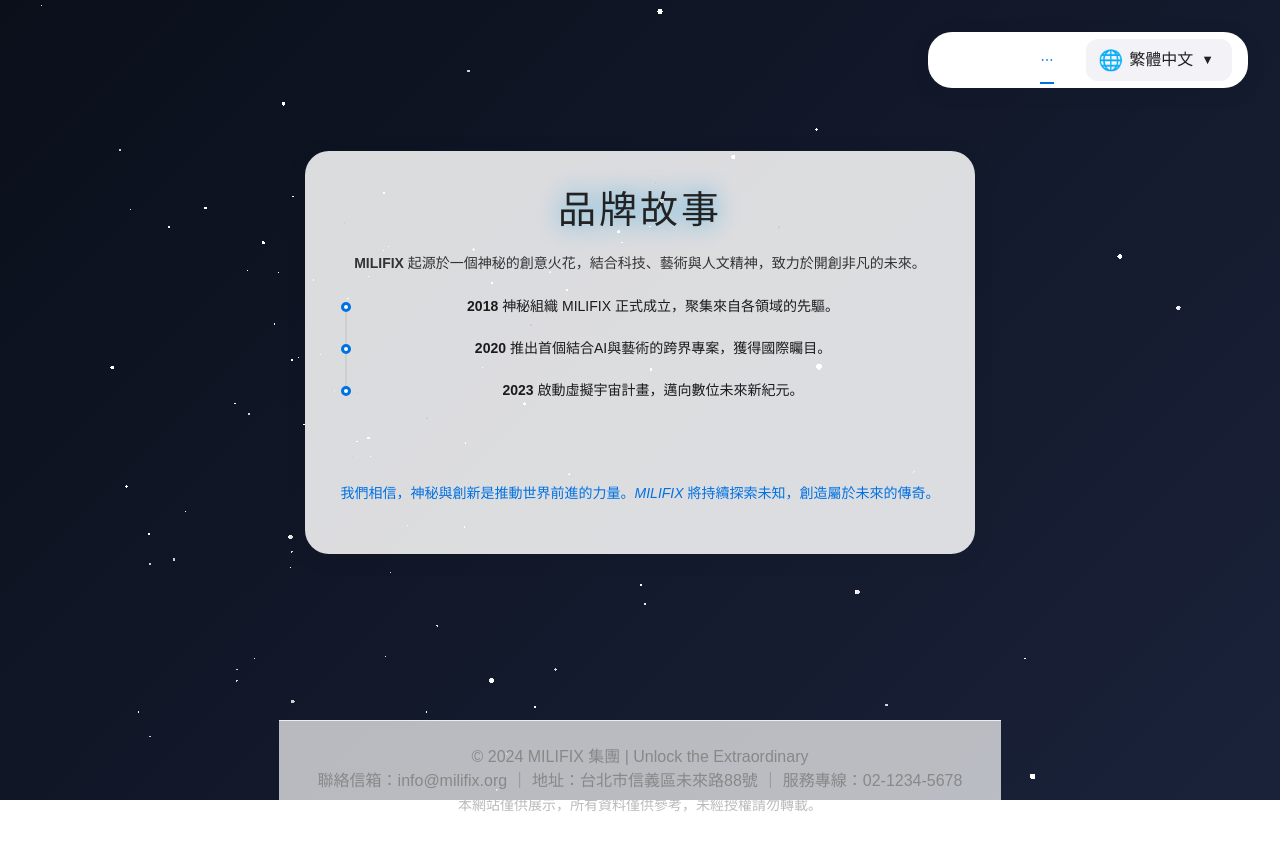
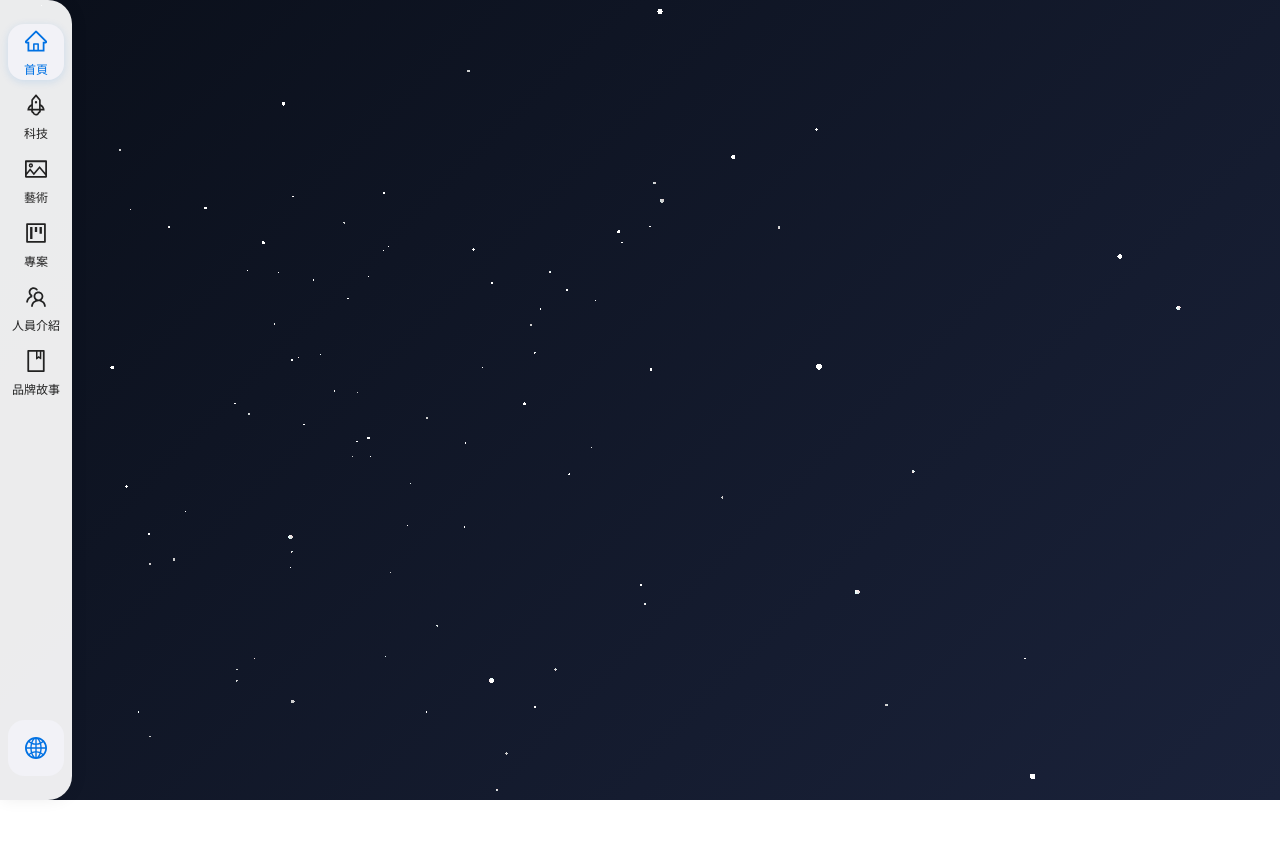
Before and after one commit to div-sir/milifix-react, a React (Vite) app: page / in a window 1280 px wide. Shown: the top 850 px of the page. Built offline with nearby package versions, Linux system fonts and the light colour scheme.

Commit message:
頁面切換動畫、左側極簡側邊欄、每頁多卡片

```diff
--- a/package.json
+++ b/package.json
@@ -12,6 +12,7 @@
   },
   "dependencies": {
     "antd": "^5.26.4",
+    "framer-motion": "^11.0.0",
     "ogl": "^1.0.11",
     "react": "^19.1.0",
     "react-bits": "^1.0.5",
--- a/src/App.jsx
+++ b/src/App.jsx
@@ -8,7 +8,8 @@ import Art from './Art';
 import Project from './Project';
 import Team from './Team';
 import Particles from './Particles';
-//import { Fireflies } from 'react-bits';
+import { AnimatePresence, motion } from 'framer-motion';
+import { useState } from 'react';
 
 const { Header, Content, Footer } = Layout;
 const { Title, Paragraph } = Typography;
@@ -24,13 +25,51 @@ const story = {
   vision: '我們相信，神秘與創新是推動世界前進的力量。MILIFIX 將持續探索未知，創造屬於未來的傳奇。'
 };
 
+const pageMap = {
+  '/': { key: 'home', node: <div style={{ display: 'flex', justifyContent: 'center', alignItems: 'center', minHeight: '80vh', padding: '2vw' }}>
+    <div style={{ borderRadius: 24, boxShadow: '0 4px 24px 0 #0001', padding: 36, maxWidth: 700, width: '100%', margin: '48px 0', background: 'rgba(255,255,255,0.85)' }}>
+      <Title level={1} style={{ color: '#222', textAlign: 'center', fontFamily: 'Orbitron, Arial, sans-serif' }}>{story.title}</Title>
+      <Paragraph strong style={{ color: '#333', textAlign: 'center' }}>{story.intro}</Paragraph>
+      <Timeline
+        items={story.timeline.map(item => ({
+          color: '#0071e3',
+          children: <span><b>{item.year}</b> {item.event}</span>
+        }))}
+        style={{ margin: '2em 0' }}
+      />
+      <Paragraph italic style={{ color: '#0071e3', textAlign: 'center' }}>{story.vision}</Paragraph>
+    </div>
+  </div> },
+  '/story': { key: 'story', node: <Story /> },
+  '/tech': { key: 'tech', node: <Tech /> },
+  '/art': { key: 'art', node: <Art /> },
+  '/project': { key: 'project', node: <Project /> },
+  '/team': { key: 'team', node: <Team /> },
+};
+
+function getPageKey(path) {
+  if (path.startsWith('/story')) return 'story';
+  if (path.startsWith('/tech')) return 'tech';
+  if (path.startsWith('/art')) return 'art';
+  if (path.startsWith('/project')) return 'project';
+  if (path.startsWith('/team')) return 'team';
+  return 'home';
+}
+
+function getPageNode(path) {
+  if (path.startsWith('/story')) return <Story />;
+  if (path.startsWith('/tech')) return <Tech />;
+  if (path.startsWith('/art')) return <Art />;
+  if (path.startsWith('/project')) return <Project />;
+  if (path.startsWith('/team')) return <Team />;
+  return pageMap['/'].node;
+}
+
 function App() {
-  const path = window.location.pathname;
-  if (path.startsWith('/story')) return <><Particles /><Story /></>;
-  if (path.startsWith('/tech')) return <><Particles /><Tech /></>;
-  if (path.startsWith('/art')) return <><Particles /><Art /></>;
-  if (path.startsWith('/project')) return <><Particles /><Project /></>;
-  if (path.startsWith('/team')) return <><Particles /><Team /></>;
+  const [location, setLocation] = useState(window.location.pathname);
+  window.onpopstate = () => setLocation(window.location.pathname);
+  const pageKey = getPageKey(location);
+  const pageNode = getPageNode(location);
 
   return (
     <ConfigProvider
@@ -43,26 +82,24 @@ function App() {
     >
       <div style={{ minHeight: '100vh' }}>
         <Particles />
-        <NavBar active="home" />
-        <div style={{ display: 'flex', justifyContent: 'center', alignItems: 'center', minHeight: '80vh', padding: '2vw' }}>
-          <div style={{ borderRadius: 24, boxShadow: '0 4px 24px 0 #0001', padding: 36, maxWidth: 700, width: '100%', margin: '48px 0', background: 'rgba(255,255,255,0.85)' }}>
-            <Title level={1} style={{ color: '#222', textAlign: 'center', fontFamily: 'Orbitron, Arial, sans-serif' }}>{story.title}</Title>
-            <Paragraph strong style={{ color: '#333', textAlign: 'center' }}>{story.intro}</Paragraph>
-            <Timeline
-              items={story.timeline.map(item => ({
-                color: '#0071e3',
-                children: <span><b>{item.year}</b> {item.event}</span>
-              }))}
-              style={{ margin: '2em 0' }}
-            />
-            <Paragraph italic style={{ color: '#0071e3', textAlign: 'center' }}>{story.vision}</Paragraph>
-          </div>
-        </div>
-        <div style={{ color: '#888', textAlign: 'center', width: '100%', padding: '24px 0', fontSize: 16, borderTop: '1px solid #eee', marginTop: 48, background: 'rgba(255,255,255,0.7)' }}>
-          &copy; 2024 MILIFIX 集團 | Unlock the Extraordinary<br/>
-          聯絡信箱：info@milifix.org ｜ 地址：台北市信義區未來路88號 ｜ 服務專線：02-1234-5678<br/>
-          <span style={{ color: '#bbb', fontSize: 14 }}>本網站僅供展示，所有資料僅供參考，未經授權請勿轉載。</span>
-        </div>
+        <NavBar active={pageKey} />
+        <AnimatePresence mode="wait">
+          <motion.div
+            key={pageKey}
+            initial={{ opacity: 0, y: 32 }}
+            animate={{ opacity: 1, y: 0 }}
+            exit={{ opacity: 0, y: -32 }}
+            transition={{ duration: 0.45, ease: 'easeInOut' }}
+            style={{ minHeight: '100vh', marginLeft: 72 }}
+          >
+            {pageNode}
+            <div style={{ color: '#888', textAlign: 'center', width: '100%', padding: '24px 0', fontSize: 16, borderTop: '1px solid #eee', marginTop: 48, background: 'rgba(255,255,255,0.7)' }}>
+              &copy; 2024 MILIFIX 集團 | Unlock the Extraordinary<br/>
+              聯絡信箱：info@milifix.org ｜ 地址：台北市信義區未來路88號 ｜ 服務專線：02-1234-5678<br/>
+              <span style={{ color: '#bbb', fontSize: 14 }}>本網站僅供展示，所有資料僅供參考，未經授權請勿轉載。</span>
+            </div>
+          </motion.div>
+        </AnimatePresence>
       </div>
     </ConfigProvider>
   );
--- a/src/NavBar.jsx
+++ b/src/NavBar.jsx
@@ -1,13 +1,14 @@
 import React, { useState } from 'react';
 import { Menu, Dropdown } from 'antd';
+import { HomeOutlined, RocketOutlined, PictureOutlined, ProjectOutlined, TeamOutlined, BookOutlined, GlobalOutlined } from '@ant-design/icons';
 
 const navItems = [
-  { key: 'home', label: '首頁', path: '/' },
-  { key: 'tech', label: '科技', path: '/tech' },
-  { key: 'art', label: '藝術', path: '/art' },
-  { key: 'project', label: '專案', path: '/project' },
-  { key: 'team', label: '人員介紹', path: '/team' },
-  { key: 'story', label: '品牌故事', path: '/story' },
+  { key: 'home', label: '首頁', path: '/', icon: <HomeOutlined /> },
+  { key: 'tech', label: '科技', path: '/tech', icon: <RocketOutlined /> },
+  { key: 'art', label: '藝術', path: '/art', icon: <PictureOutlined /> },
+  { key: 'project', label: '專案', path: '/project', icon: <ProjectOutlined /> },
+  { key: 'team', label: '人員介紹', path: '/team', icon: <TeamOutlined /> },
+  { key: 'story', label: '品牌故事', path: '/story', icon: <BookOutlined /> },
 ];
 
 const langOptions = [
@@ -20,53 +21,54 @@ export default function NavBar({ active, onLangChange, lang = 'zh' }) {
   const [langOpen, setLangOpen] = useState(false);
   const navigate = (path) => { window.location.href = path; };
   return (
-    <div
+    <aside
       style={{
         position: 'fixed',
-        top: 32,
-        right: 32,
+        top: 0,
+        left: 0,
+        height: '100vh',
+        width: 72,
+        background: 'rgba(255,255,255,0.92)',
+        boxShadow: '2px 0 16px 0 #0001',
         zIndex: 200,
-        background: '#fff',
-        borderRadius: 24,
-        boxShadow: '0 4px 24px 0 #0001',
-        padding: '0 16px',
         display: 'flex',
+        flexDirection: 'column',
         alignItems: 'center',
-        minHeight: 56,
-        minWidth: 320,
+        padding: '24px 0 0 0',
+        borderTopRightRadius: 24,
+        borderBottomRightRadius: 24,
         gap: 8,
       }}
     >
-      <Menu
-        mode="horizontal"
-        selectedKeys={[active]}
-        items={navItems.map(item => ({
-          key: item.key,
-          label: (
-            <span
-              onClick={() => navigate(item.path)}
-              style={{
-                padding: '0 16px',
-                fontWeight: 500,
-                fontSize: 16,
-                color: active === item.key ? '#111' : '#555',
-                borderRadius: 12,
-                background: active === item.key ? '#f2f2f7' : 'none',
-                transition: 'background 0.2s, color 0.2s',
-                cursor: 'pointer',
-                display: 'inline-block',
-              }}
-              onMouseEnter={e => {
-                e.target.style.background = '#f2f2f7';
-              }}
-              onMouseLeave={e => {
-                e.target.style.background = active === item.key ? '#f2f2f7' : 'none';
-              }}
-            >{item.label}</span>
-          )
-        }))}
-        style={{ background: 'none', borderBottom: 'none', flex: 1, minWidth: 0, justifyContent: 'flex-end' }}
-      />
+      <div style={{ flex: 1, width: '100%', display: 'flex', flexDirection: 'column', alignItems: 'center', gap: 8 }}>
+        {navItems.map(item => (
+          <div
+            key={item.key}
+            onClick={() => navigate(item.path)}
+            style={{
+              width: 56,
+              height: 56,
+              margin: '0 auto',
+              borderRadius: 16,
+              background: active === item.key ? '#f2f2f7' : 'none',
+              color: active === item.key ? '#0071e3' : '#222',
+              display: 'flex',
+              flexDirection: 'column',
+              alignItems: 'center',
+              justifyContent: 'center',
+              fontWeight: 500,
+              fontSize: 13,
+              cursor: 'pointer',
+              transition: 'background 0.2s, color 0.2s',
+              boxShadow: active === item.key ? '0 2px 8px #0071e322' : 'none',
+            }}
+            title={item.label}
+          >
+            <span style={{ fontSize: 22, marginBottom: 2 }}>{item.icon}</span>
+            <span style={{ fontSize: 12 }}>{item.label}</span>
+          </div>
+        ))}
+      </div>
       <Dropdown
         open={langOpen}
         onOpenChange={setLangOpen}
@@ -81,21 +83,12 @@ export default function NavBar({ active, onLangChange, lang = 'zh' }) {
             )
           }))
         }}
+        placement="rightTop"
       >
-        <div
-          className="lang-selected"
-          style={{
-            background: '#f2f2f7', color: '#222', padding: '6px 18px 6px 12px', borderRadius: 12,
-            fontSize: 16, display: 'flex', alignItems: 'center', marginLeft: 8,
-            cursor: 'pointer', userSelect: 'none', transition: 'background 0.2s',
-            fontWeight: 500
-          }}
-          onClick={() => setLangOpen(!langOpen)}
-        >
-          <span className="globe" style={{ fontSize: 20, marginRight: 6 }}>🌐</span>
-          {langOptions.find(opt => opt.key === lang)?.label || '繁體中文'}
+        <div style={{ width: 56, height: 56, borderRadius: 16, background: '#f2f2f7', color: '#0071e3', display: 'flex', alignItems: 'center', justifyContent: 'center', margin: '0 auto 24px auto', cursor: 'pointer', fontSize: 22 }}>
+          <GlobalOutlined />
         </div>
       </Dropdown>
-    </div>
+    </aside>
   );
 }
--- a/src/Tech.jsx
+++ b/src/Tech.jsx
@@ -41,6 +41,22 @@ export default function Tech() {
             <Paragraph italic style={{ color: '#0071e3', textAlign: 'center' }}>{tech.vision}</Paragraph>
           </div>
         </div>
+        <div style={{ display: 'flex', justifyContent: 'center', alignItems: 'center', minHeight: '80vh', padding: '2vw', flexWrap: 'wrap', gap: 32 }}>
+          {[0,1,2].map(idx => (
+            <div key={idx} style={{ borderRadius: 24, boxShadow: '0 4px 24px 0 #0001', padding: 36, maxWidth: 700, width: 340, margin: '24px 0', background: 'rgba(255,255,255,0.85)' }}>
+              <Title level={2} style={{ color: '#222', textAlign: 'center', fontFamily: 'Orbitron, Arial, sans-serif' }}>{tech.title} 卡片 {idx+1}</Title>
+              <Paragraph strong style={{ color: '#333', textAlign: 'center' }}>{tech.intro}</Paragraph>
+              <ul style={{ color: '#0071e3', margin: '2em 0', paddingLeft: 0, listStyle: 'none' }}>
+                {tech.timeline.map(item => (
+                  <li key={item.year} style={{ marginBottom: 12 }}>
+                    <span style={{ fontWeight: 700 }}>{item.year}</span> {item.event}
+                  </li>
+                ))}
+              </ul>
+              <Paragraph italic style={{ color: '#0071e3', textAlign: 'center' }}>{tech.vision}</Paragraph>
+            </div>
+          ))}
+        </div>
         <div style={{ color: '#888', textAlign: 'center', width: '100%', padding: '24px 0', fontSize: 16, borderTop: '1px solid #eee', marginTop: 48, background: 'rgba(255,255,255,0.7)' }}>
           &copy; 2024 MILIFIX 集團 | Unlock the Extraordinary<br/>
           聯絡信箱：info@milifix.org ｜ 地址：台北市信義區未來路88號 ｜ 服務專線：02-1234-5678<br/>
```
Also changed, not shown: src/Art.jsx (+5 -3 lines), src/Project.jsx (+5 -3 lines), src/Team.jsx (+5 -3 lines), 1 other file (tests, documents, lock files or other folders).
